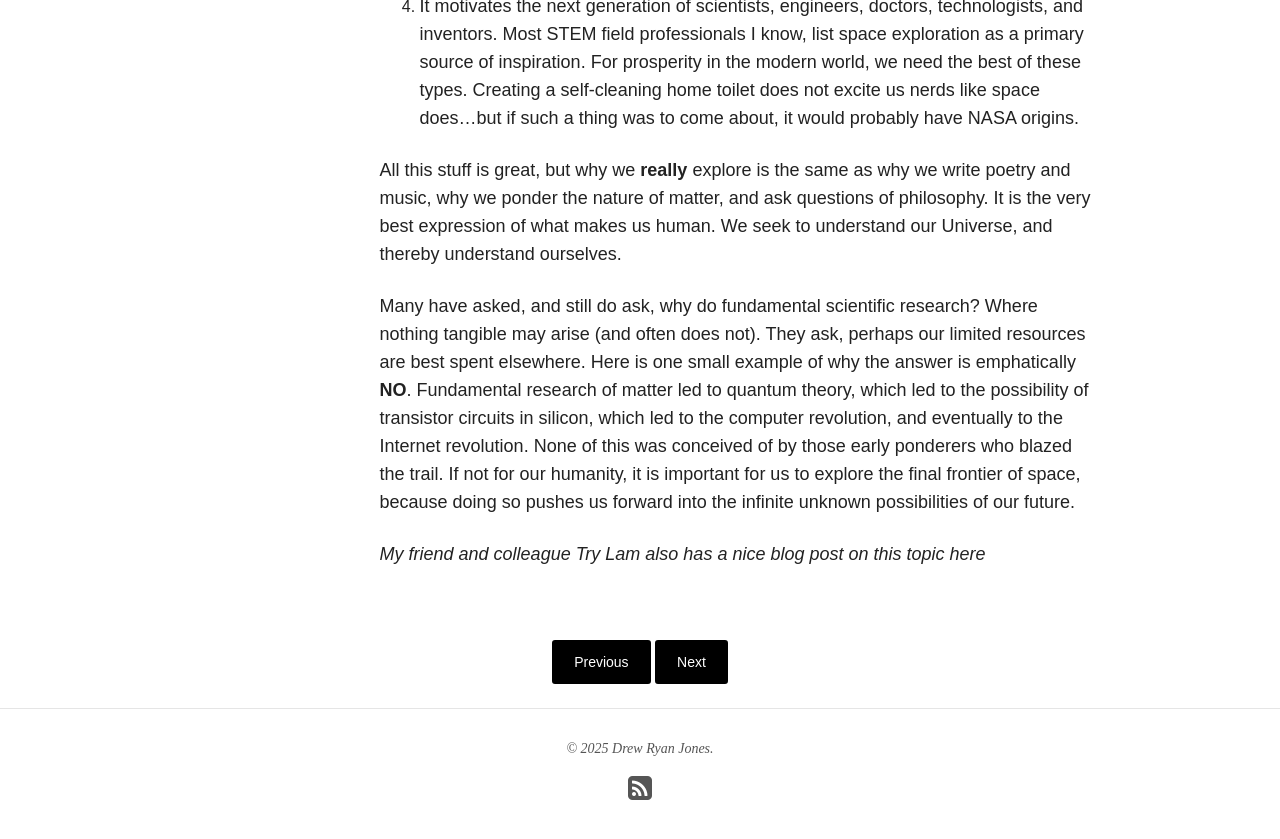
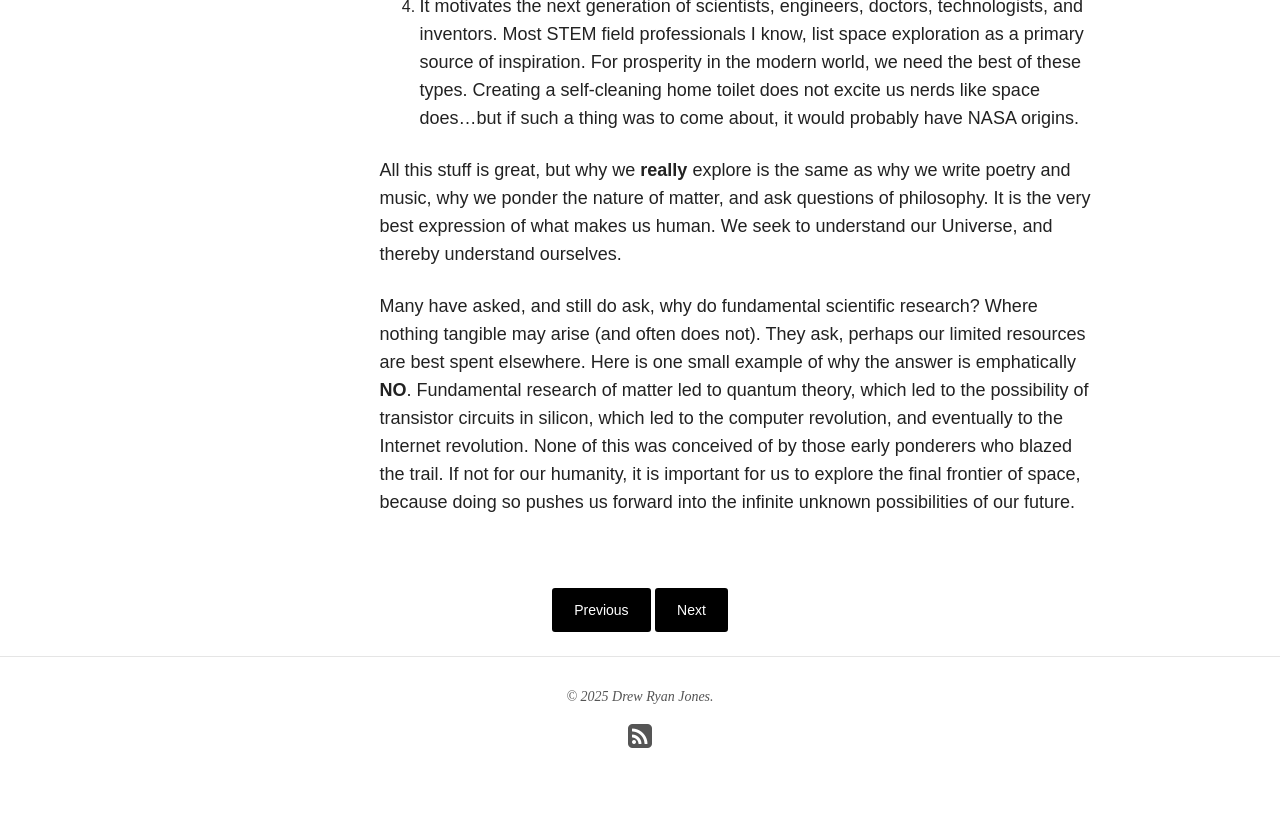
Before and after one commit to drewryanjones/drewryanjones.github.io, a Jekyll site: the page built from _posts/blog/2016-03-15-nasa_done_4_u.md, in a window 1280 px wide and 900 px high, scrolled down 2016 px. Shown: the top 839 px of the window. Built offline with Jekyll 4.4.1, drawn with Linux system fonts in a browser that asks for light colours; nearby versions of some CDN libraries.

Commit message:
Update 2016-03-15-nasa_done_4_u.md

```diff
--- a/_posts/blog/2016-03-15-nasa_done_4_u.md
+++ b/_posts/blog/2016-03-15-nasa_done_4_u.md
@@ -65,8 +65,5 @@ If not for our humanity, it is important for us to explore the final
 frontier of space, because doing so pushes us forward into the
 infinite unknown possibilities of our future.
 
-*My friend and colleague Try Lam also has a nice blog post on this topic
-<a href="http://www.trylam.com/2015/09/why-explore-space/">here</a>*
-
 [NASA spinoff technology]: http://spinoff.nasa.gov
 [tech in photos]: http://www.nasa.gov/offices/oct/40-years-of-nasa-spinoff
```
